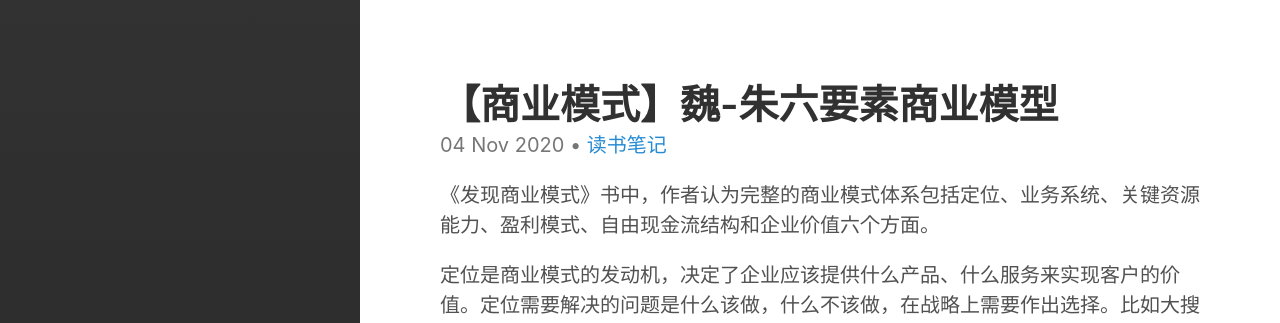
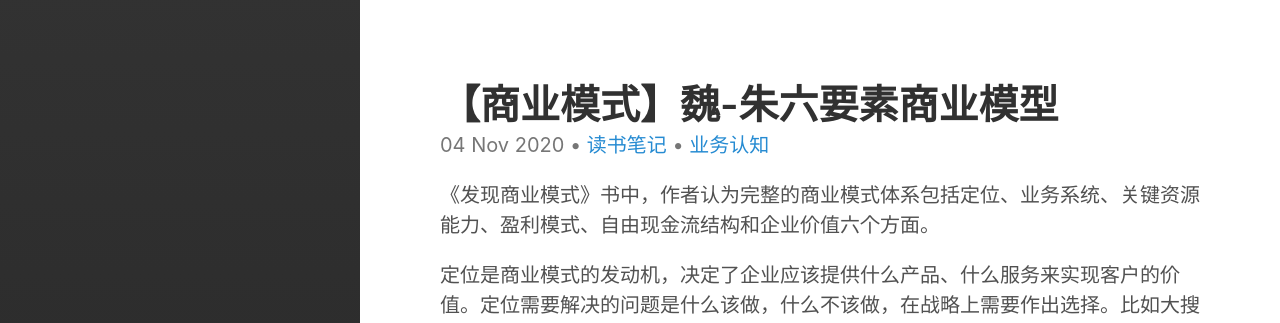
Before and after one commit to Bin0Lin/Bin0Lin.github.io, a Jekyll site: the page built from _posts/2020-11-04-【商业模式】魏-朱六要素商业模型.md, in a window 1280 px wide. Shown: the top 323 px of the page. Built offline with Jekyll 4.4.1, drawn with Linux system fonts in a browser that asks for light colours.

Commit message:
Update 2020-11-04-【商业模式】魏-朱六要素商业模型.md

```diff
--- a/_posts/2020-11-04-【商业模式】魏-朱六要素商业模型.md
+++ b/_posts/2020-11-04-【商业模式】魏-朱六要素商业模型.md
@@ -4,6 +4,7 @@ title:  "【商业模式】魏-朱六要素商业模型"
 date:   2020-11-04
 categories:
     - 读书笔记
+    - 业务认知
 tags:
     - 商业模式
 ---
```
